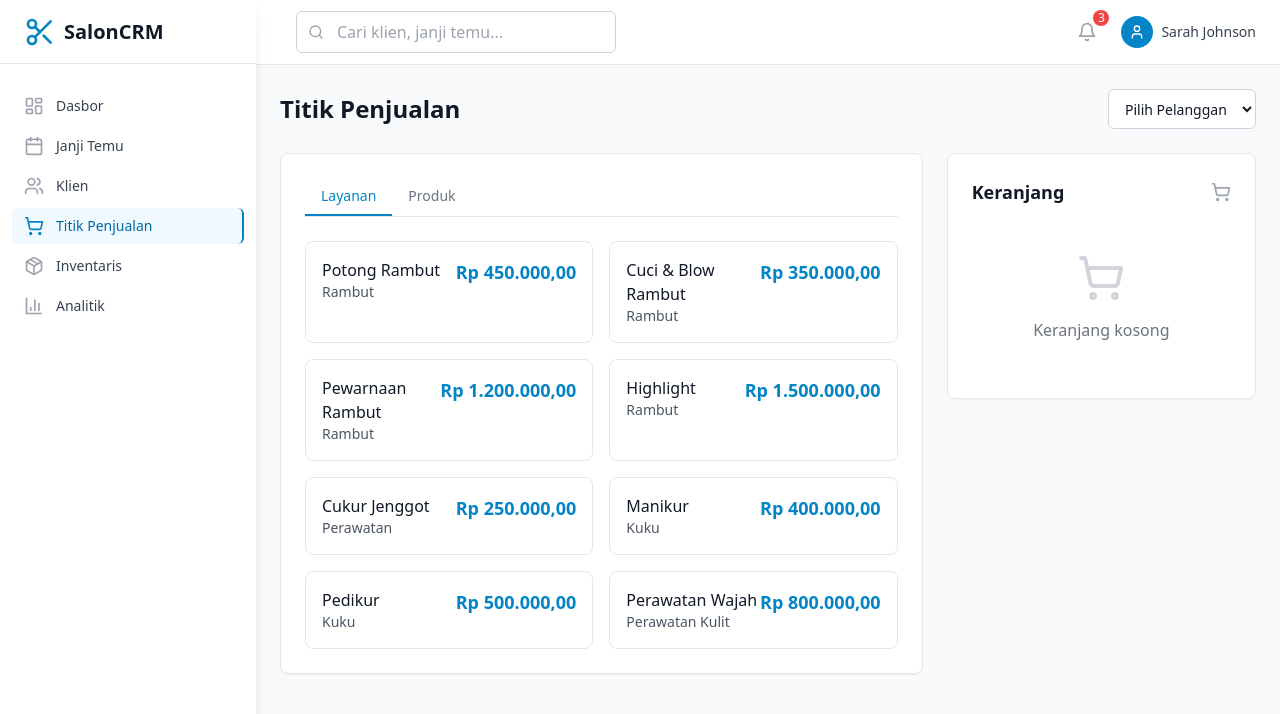
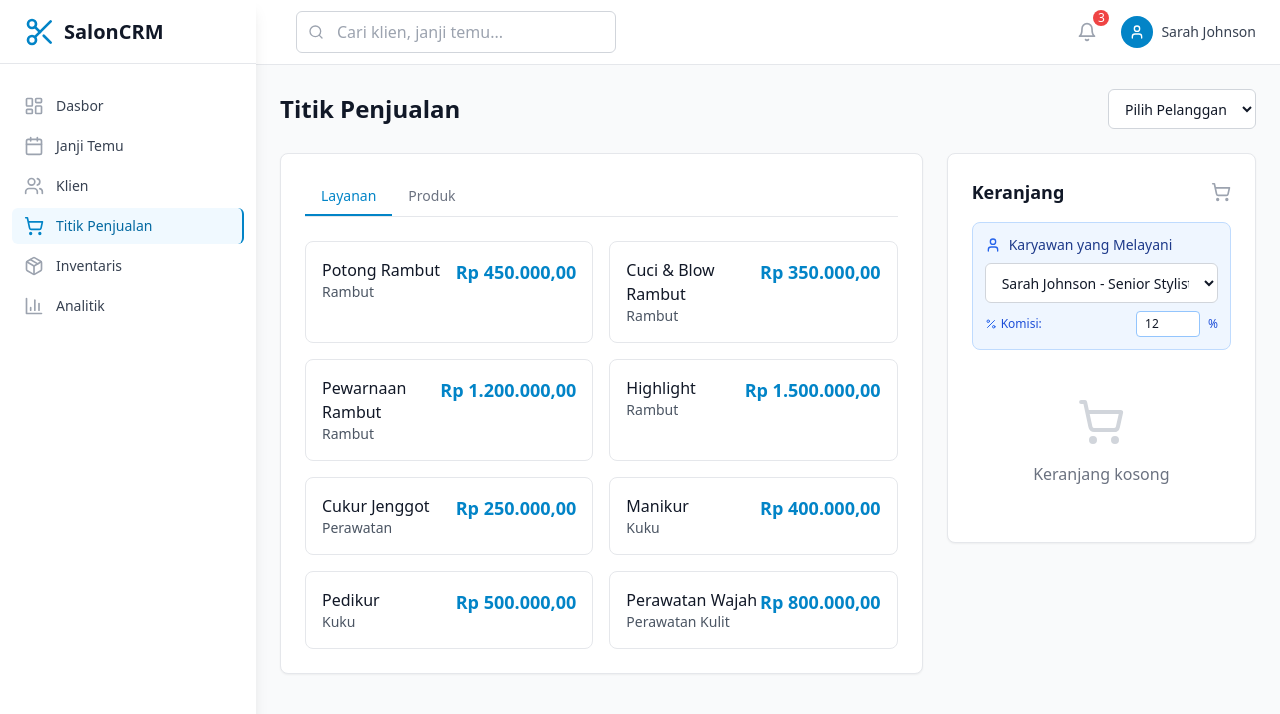
Before and after one commit to helloninagroup/SalonCRM, a React (Vite) app: page /pos in a window 1280 px wide. Shown: the top 714 px of the page. Built offline with nearby package versions, Linux system fonts and the light colour scheme.

Commit message:
Implementasi Fitur Komisi Karyawan

```diff
--- a/src/components/InvoiceModal.tsx
+++ b/src/components/InvoiceModal.tsx
@@ -1,5 +1,5 @@
 import React from 'react';
-import { X, Printer } from 'lucide-react';
+import { X, Printer, User, Percent } from 'lucide-react';
 
 interface CartItem {
   id: string;
@@ -14,6 +14,9 @@ interface InvoiceModalProps {
   onClose: () => void;
   cart: CartItem[];
   clientName?: string;
+  employeeName?: string;
+  commissionRate?: number;
+  commissionAmount?: number;
   subtotal: number;
   tax: number;
   total: number;
@@ -24,6 +27,9 @@ export default function InvoiceModal({
   onClose,
   cart,
   clientName = 'Pelanggan Walk-in',
+  employeeName = '',
+  commissionRate = 0,
+  commissionAmount = 0,
   subtotal,
   tax,
   total
@@ -67,6 +73,7 @@ export default function InvoiceModal({
                 .flex { display: flex; }
                 .justify-between { justify-content: space-between; }
                 .logo { width: 60px; height: 60px; margin: 0 auto 10px; }
+                .commission-info { background-color: #f0f9ff; padding: 8px; margin: 10px 0; border: 1px solid #e0f2fe; }
                 @media print {
                   body { margin: 0; }
                   .invoice-container { border: none; }
@@ -148,6 +155,23 @@ export default function InvoiceModal({
               <p className="text-sm text-gray-600">{clientName}</p>
             </div>
 
+            {/* Employee Info */}
+            {employeeName && (
+              <div className="commission-info text-center mb-4">
+                <div className="flex items-center justify-center space-x-1 mb-1">
+                  <User className="h-3 w-3" />
+                  <span className="text-xs font-bold">Dilayani oleh:</span>
+                </div>
+                <p className="text-sm font-medium">{employeeName}</p>
+                {commissionRate > 0 && (
+                  <div className="flex items-center justify-center space-x-1 mt-1">
+                    <Percent className="h-3 w-3" />
+                    <span className="text-xs">Komisi {commissionRate}%: {commissionAmount.toLocaleString('id-ID')}</span>
+                  </div>
+                )}
+              </div>
+            )}
+
             {/* Items */}
             <div className="mb-4">
               {cart.map((item, index) => (
@@ -182,6 +206,20 @@ export default function InvoiceModal({
               </div>
             </div>
 
+            {/* Commission Summary for Internal Use */}
+            {employeeName && commissionRate > 0 && (
+              <div className="commission-info mt-4">
+                <div className="text-center">
+                  <p className="text-xs font-bold mb-1">INFORMASI KOMISI</p>
+                  <p className="text-xs">Karyawan: {employeeName}</p>
+                  <p className="text-xs">Rate: {commissionRate}%</p>
+                  <p className="text-xs font-bold">
+                    Jumlah: {new Intl.NumberFormat('id-ID', { style: 'currency', currency: 'IDR' }).format(commissionAmount)}
+                  </p>
+                </div>
+              </div>
+            )}
+
             {/* Footer */}
             <div className="text-center mt-6 text-xs text-gray-500">
               <p>----Terima kasih----</p>
--- a/src/pages/POS.tsx
+++ b/src/pages/POS.tsx
@@ -1,5 +1,5 @@
 import React, { useState } from 'react';
-import { Plus, Minus, ShoppingCart, CreditCard, DollarSign, Receipt } from 'lucide-react';
+import { Plus, Minus, ShoppingCart, CreditCard, DollarSign, Receipt, User, Percent } from 'lucide-react';
 import InvoiceModal from '../components/InvoiceModal';
 
 const services = [
@@ -29,6 +29,15 @@ const clients = [
   { value: 'anna', label: 'Anna Johnson' },
 ];
 
+// Daftar karyawan dengan komisi default
+const employees = [
+  { id: 1, name: 'Sarah Johnson', position: 'Senior Stylist', defaultCommission: 12 },
+  { id: 2, name: 'Maria Santos', position: 'Hair Colorist', defaultCommission: 10 },
+  { id: 3, name: 'Jake Wilson', position: 'Barber', defaultCommission: 8 },
+  { id: 4, name: 'Lisa Chen', position: 'Nail Technician', defaultCommission: 10 },
+  { id: 5, name: 'Ahmad Rahman', position: 'Junior Stylist', defaultCommission: 6 },
+];
+
 interface CartItem {
   id: string;
   name: string;
@@ -41,6 +50,8 @@ export default function POS() {
   const [cart, setCart] = useState<CartItem[]>([]);
   const [activeTab, setActiveTab] = useState<'services' | 'products'>('services');
   const [selectedClient, setSelectedClient] = useState('');
+  const [selectedEmployee, setSelectedEmployee] = useState(employees[0].id.toString());
+  const [commissionRate, setCommissionRate] = useState(employees[0].defaultCommission);
   const [showInvoice, setShowInvoice] = useState(false);
 
   const addToCart = (item: typeof services[0] | typeof products[0], type: 'service' | 'product') => {
@@ -74,13 +85,35 @@ export default function POS() {
     }
   };
 
+  const handleEmployeeChange = (employeeId: string) => {
+    setSelectedEmployee(employeeId);
+    const employee = employees.find(emp => emp.id.toString() === employeeId);
+    if (employee) {
+      setCommissionRate(employee.defaultCommission);
+    }
+  };
+
   const subtotal = cart.reduce((sum, item) => sum + (item.price * item.quantity), 0);
   const tax = subtotal * 0.05; // 5% tax
   const total = subtotal + tax;
+  const commissionAmount = (total * commissionRate) / 100;
 
   const handleCheckout = () => {
-    // Handle checkout logic
-    alert('Checkout selesai!');
+    const selectedEmp = employees.find(emp => emp.id.toString() === selectedEmployee);
+    const clientName = getClientName();
+
+    const transactionSummary = `
+Transaksi berhasil!
+
+Pelanggan: ${clientName}
+Karyawan: ${selectedEmp?.name} (${selectedEmp?.position})
+Total Transaksi: ${new Intl.NumberFormat('id-ID', { style: 'currency', currency: 'IDR' }).format(total)}
+Komisi (${commissionRate}%): ${new Intl.NumberFormat('id-ID', { style: 'currency', currency: 'IDR' }).format(commissionAmount)}
+
+Komisi akan ditambahkan ke akun karyawan.
+    `;
+
+    alert(transactionSummary);
     setCart([]);
   };
 
@@ -95,6 +128,11 @@ export default function POS() {
   const getClientName = () => {
     const client = clients.find(c => c.value === selectedClient);
     return client ? client.label : 'Pelanggan Walk-in';
+  };
+
+  const getEmployeeName = () => {
+    const employee = employees.find(emp => emp.id.toString() === selectedEmployee);
+    return employee ? employee.name : '';
   };
 
   return (
@@ -193,6 +231,45 @@ export default function POS() {
               <ShoppingCart className="h-5 w-5 text-gray-400" />
             </div>
 
+            {/* Employee Selection */}
+            <div className="mb-4 p-3 bg-blue-50 border border-blue-200 rounded-lg">
+              <div className="flex items-center space-x-2 mb-2">
+                <User className="h-4 w-4 text-blue-600" />
+                <span className="text-sm font-medium text-blue-900">Karyawan yang Melayani</span>
+              </div>
+              <select
+                value={selectedEmployee}
+                onChange={(e) => handleEmployeeChange(e.target.value)}
+                className="input text-sm"
+              >
+                {employees.map(employee => (
+                  <option key={employee.id} value={employee.id.toString()}>
+                    {employee.name} - {employee.position}
+                  </option>
+                ))}
+              </select>
+
+              {/* Commission Rate */}
+              <div className="mt-2 flex items-center justify-between">
+                <div className="flex items-center space-x-1">
+                  <Percent className="h-3 w-3 text-blue-600" />
+                  <span className="text-xs text-blue-700">Komisi:</span>
+                </div>
+                <div className="flex items-center space-x-2">
+                  <input
+                    type="number"
+                    value={commissionRate}
+                    onChange={(e) => setCommissionRate(Math.max(0, Math.min(50, parseFloat(e.target.value) || 0)))}
+                    className="w-16 px-2 py-1 text-xs border border-blue-300 rounded focus:ring-1 focus:ring-blue-500 focus:border-blue-500"
+                    min="0"
+                    max="50"
+                    step="0.5"
+                  />
+                  <span className="text-xs text-blue-700">%</span>
+                </div>
+              </div>
+            </div>
+
             {cart.length === 0 ? (
               <div className="text-center text-gray-500 py-8">
                 <ShoppingCart className="h-12 w-12 mx-auto mb-4 text-gray-300" />
@@ -245,6 +322,14 @@ export default function POS() {
                     <span>Total:</span>
                     <span>{new Intl.NumberFormat('id-ID', { style: 'currency', currency: 'IDR' }).format(total)}</span>
                   </div>
+
+                  {/* Commission Display */}
+                  <div className="flex justify-between text-sm bg-green-50 p-2 rounded-md border border-green-200">
+                    <span className="text-green-700 font-medium">Komisi ({commissionRate}%):</span>
+                    <span className="font-bold text-green-800">
+                      {new Intl.NumberFormat('id-ID', { style: 'currency', currency: 'IDR' }).format(commissionAmount)}
+                    </span>
+                  </div>
                 </div>
 
                 <div className="mt-6 space-y-3">
@@ -281,6 +366,9 @@ export default function POS() {
         onClose={() => setShowInvoice(false)}
         cart={cart}
         clientName={getClientName()}
+        employeeName={getEmployeeName()}
+        commissionRate={commissionRate}
+        commissionAmount={commissionAmount}
         subtotal={subtotal}
         tax={tax}
         total={total}
```
